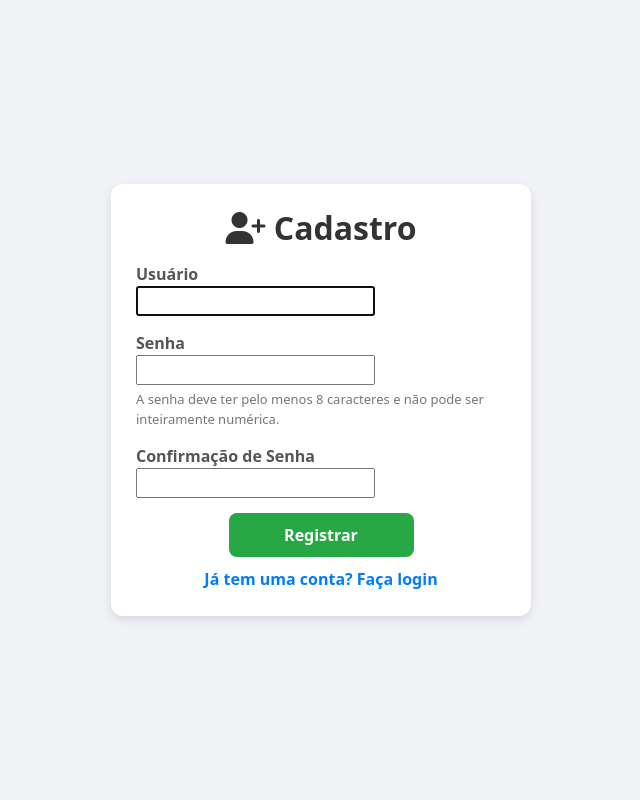
After one commit to TN-Junior/search-cep-with-django, a Django app: page /register/ in a window 1280 px wide. The commit adds this page. Shown: the whole page, without its empty margins (319-959 px from the left). Run offline with Django 4.2, Linux system fonts and the light colour scheme; some libraries are stand-ins or nearby versions.

Commit message:
Feat: Melhorias na interface de cadastro

```diff
--- a/buscar_cep/urls.py
+++ b/buscar_cep/urls.py
@@ -8,4 +8,5 @@ urlpatterns = [
     path('consulta_api/', views.consulta_api, name='consulta_api'),
     path('login/', auth_views.LoginView.as_view(template_name='login.html'), name='login'),
     path('logout/', auth_views.LogoutView.as_view(next_page='/login/'), name='logout'),
+    path('register/', views.register, name='register'),  # Rota para cadastro de usuário
 ]
--- a/buscar_cep/views.py
+++ b/buscar_cep/views.py
@@ -1,6 +1,8 @@
 from django.shortcuts import render, redirect
 import requests
 from django.contrib.auth.decorators import login_required
+from django.contrib.auth.forms import UserCreationForm
+from django.contrib.auth import login
 
 @login_required(login_url='/login/')  # Redireciona usuários não autenticados para a página de login
 def index(request):
@@ -38,3 +40,15 @@ def consulta_api(request):
         context = {'result': 'O CEP NÃO FOI INFORMADO!'}
 
     return render(request, 'resultado.html', context)
+
+# View para cadastro de usuário
+def register(request):
+    if request.method == 'POST':
+        form = UserCreationForm(request.POST)
+        if form.is_valid():
+            user = form.save()
+            login(request, user)  # Faz login automaticamente após o cadastro
+            return redirect('home')  # Redireciona para a home após o cadastro
+    else:
+        form = UserCreationForm()
+    return render(request, 'register.html', {'form': form})
--- a/consulta_cep/templates/index.html
+++ b/consulta_cep/templates/index.html
@@ -37,7 +37,10 @@
                         </li>
                     {% else %}
                         <li class="nav-item">
-                            <a class="btn btn-primary" href="{% url 'login' %}">Login</a>
+                            <a class="btn btn-primary me-2" href="{% url 'login' %}">Login</a>
+                        </li>
+                        <li class="nav-item">
+                            <a class="btn btn-secondary" href="{% url 'register' %}">Registrar</a>
                         </li>
                     {% endif %}
                 </ul>
--- a/consulta_cep/templates/login.html
+++ b/consulta_cep/templates/login.html
@@ -49,6 +49,11 @@
         <div class="text-center mt-3">
             <a href="#">Esqueceu a senha?</a>
         </div>
+
+        <div class="text-center mt-3">
+            <span>Não tem uma conta?</span>
+            <a href="{% url 'register' %}" class="text-primary">Cadastre-se</a>
+        </div>
     </div>
 </body>
 </html>
--- /dev/null
+++ b/consulta_cep/templates/register.html
@@ -0,0 +1,135 @@
+<!DOCTYPE html>
+<html lang="pt-BR">
+
+<head>
+    <meta charset="UTF-8">
+    <meta name="viewport" content="width=device-width, initial-scale=1">
+    <title>Cadastro - Consultor de CEP</title>
+    <link href="https://cdn.jsdelivr.net/npm/bootstrap@5.1.3/dist/css/bootstrap.min.css" rel="stylesheet">
+    <script src="https://kit.fontawesome.com/a076d05399.js" crossorigin="anonymous"></script>
+    <style>
+        body {
+            background-color: #f0f2f5;
+            display: flex;
+            justify-content: center;
+            align-items: center;
+            height: 100vh;
+        }
+
+        .register-container {
+            max-width: 420px;
+            background: white;
+            padding: 25px;
+            border-radius: 12px;
+            box-shadow: 0px 4px 10px rgba(0, 0, 0, 0.1);
+            text-align: center;
+        }
+
+        .register-container h2 {
+            color: #333;
+            font-weight: bold;
+            margin-bottom: 15px;
+        }
+
+        .form-group {
+            text-align: left;
+            margin-bottom: 15px;
+        }
+
+        .form-group label {
+            font-weight: bold;
+            color: #555;
+            display: block;
+        }
+
+        .form-control {
+            border-radius: 8px;
+            padding: 10px;
+            width: 100%;
+            border: 1px solid #ccc;
+        }
+
+        .password-hint {
+            font-size: 13px;
+            color: #777;
+            margin-top: 5px;
+        }
+
+        .btn-register {
+            background-color: #28a745;
+            color: white;
+            font-weight: bold;
+            padding: 10px;
+            border-radius: 8px;
+            width: 50%;  /* Tamanho reduzido */
+            display: block;
+            margin: 0 auto; /* Centraliza o botão */
+            transition: 0.3s;
+            border: none;
+        }
+
+        .btn-register:hover {
+            background-color: #218838;
+        }
+
+        .error-message {
+            color: red;
+            font-size: 14px;
+            text-align: left;
+        }
+
+        .link-login {
+            margin-top: 10px;
+            display: block;
+            color: #007bff;
+            text-decoration: none;
+            font-weight: bold;
+        }
+
+        .link-login:hover {
+            text-decoration: underline;
+        }
+    </style>
+</head>
+
+<body>
+    <div class="register-container">
+        <h2><i class="fas fa-user-plus"></i> Cadastro</h2>
+
+        {% if form.errors %}
+            <div class="alert alert-danger" role="alert">
+                <i class="fas fa-exclamation-circle"></i> Corrija os erros abaixo e tente novamente.
+            </div>
+        {% endif %}
+
+        <form method="post">
+            {% csrf_token %}
+
+            <div class="form-group">
+                <label for="id_username">Usuário</label>
+                {{ form.username }}
+            </div>
+
+            <div class="form-group">
+                <label for="id_password1">Senha</label>
+                {{ form.password1 }}
+                <div class="password-hint">
+                    A senha deve ter pelo menos 8 caracteres e não pode ser inteiramente numérica.
+                </div>
+            </div>
+
+            <div class="form-group">
+                <label for="id_password2">Confirmação de Senha</label>
+                {{ form.password2 }}
+            </div>
+
+            <button type="submit" class="btn btn-register">Registrar</button>
+        </form>
+
+        <a href="{% url 'login' %}" class="link-login">Já tem uma conta? Faça login</a>
+    </div>
+
+    <script src="https://cdn.jsdelivr.net/npm/bootstrap@5.1.3/dist/js/bootstrap.bundle.min.js"></script>
+</body>
+
+</html>
```
Also changed, not shown: db.sqlite3.
